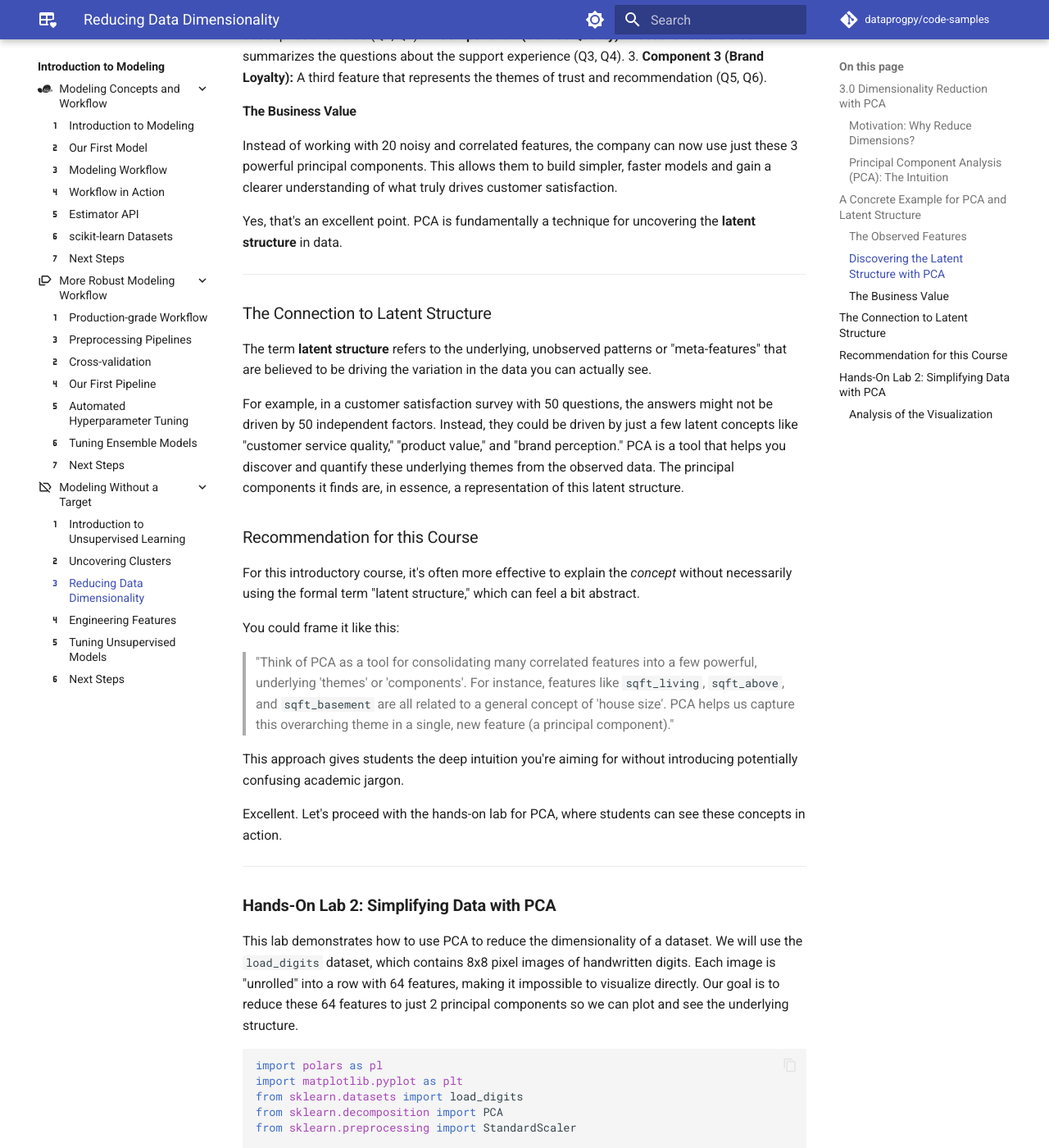
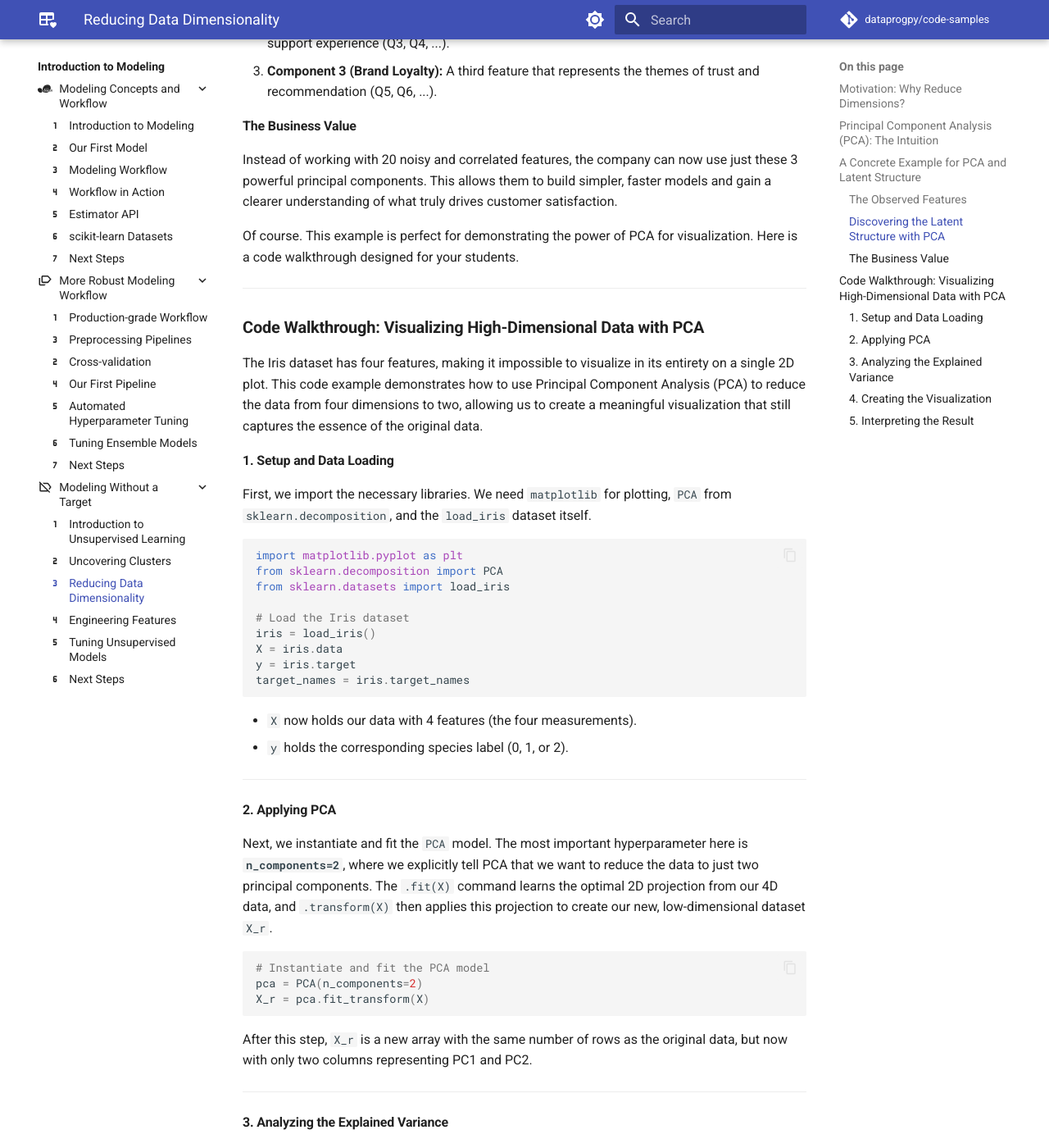
Before and after one commit to dataprogpy/dataprogpy.github.io, an MkDocs documentation site: the page built from docs/modeling/modeling-without-target/dimensionality-reduction.md, in a window 1280 px wide and 1400 px high, scrolled down 1795 px. Shown: the whole window at 82% size. Built offline with MkDocs 1.6.1 and Material for MkDocs 9.7.7, drawn with Linux system fonts in a browser that asks for light colours; comment, search, counter and statistics services are not loaded; some of the changed text lies outside the part shown.

Commit message:
Update dimensionality reduction section

````diff
--- a/docs/modeling/modeling-without-target/dimensionality-reduction.md
+++ b/docs/modeling/modeling-without-target/dimensionality-reduction.md
@@ -3,8 +3,6 @@
 ---
 
 # Dimensionality Reduction
-
-### **3.0 Dimensionality Reduction with PCA**
 
 The second major type of unsupervised learning we will cover is **dimensionality reduction**. As its name suggests, this is the process of reducing the number of features (or dimensions) in a dataset while trying to preserve as much of the important information as possible.
 
@@ -24,11 +22,6 @@
 
 By using only the first few principal components (e.g., PC1 and PC2), we can often represent a significant portion of the original dataset's information in a much lower-dimensional space, making it easier to visualize and model.
 
-You're right to question that—your example is a perfect illustration of **clustering**, not dimensionality reduction. The goal you described is to find better *groups of observations* (market segments), which is what clustering algorithms like K-Means do.
-
-A better example for dimensionality reduction focuses on consolidating *features* into underlying concepts.
-
-***
 
 ### A Concrete Example for PCA and Latent Structure
 
@@ -37,6 +30,7 @@
 #### The Observed Features
 
 The raw data consists of customer ratings (1-5) for questions like:
+
 * *Q1: How would you rate our product's price?*
 * *Q2: Do you feel our product offers good value?*
 * *Q3: Was our customer support agent helpful?*
@@ -52,84 +46,100 @@
 Instead of treating all 20 questions as independent, PCA can analyze the correlation patterns in the responses and discover the underlying, or **latent**, drivers of satisfaction.
 
 It might find that the responses are primarily driven by three "meta-features":
-1.  **Component 1 (Value Perception):** A new, single feature that captures the combined essence of the questions about price and value (Q1, Q2).
-2.  **Component 2 (Service Quality):** A second feature that summarizes the questions about the support experience (Q3, Q4).
-3.  **Component 3 (Brand Loyalty):** A third feature that represents the themes of trust and recommendation (Q5, Q6).
+
+1.  **Component 1 (Value Perception):** A new, single feature that captures the combined essence of the questions about price and value (Q1, Q2, ...).
+2.  **Component 2 (Service Quality):** A second feature that summarizes the questions about the support experience (Q3, Q4, ...).
+3.  **Component 3 (Brand Loyalty):** A third feature that represents the themes of trust and recommendation (Q5, Q6, ...).
 
 #### The Business Value
 
 Instead of working with 20 noisy and correlated features, the company can now use just these 3 powerful principal components. This allows them to build simpler, faster models and gain a clearer understanding of what truly drives customer satisfaction.
 
-Yes, that's an excellent point. PCA is fundamentally a technique for uncovering the **latent structure** in data.
-
----
-### The Connection to Latent Structure
-
-The term **latent structure** refers to the underlying, unobserved patterns or "meta-features" that are believed to be driving the variation in the data you can actually see.
-
-For example, in a customer satisfaction survey with 50 questions, the answers might not be driven by 50 independent factors. Instead, they could be driven by just a few latent concepts like "customer service quality," "product value," and "brand perception." PCA is a tool that helps you discover and quantify these underlying themes from the observed data. The principal components it finds are, in essence, a representation of this latent structure.
-
-### Recommendation for this Course
-
-For this introductory course, it's often more effective to explain the *concept* without necessarily using the formal term "latent structure," which can feel a bit abstract.
-
-You could frame it like this:
-
-> "Think of PCA as a tool for consolidating many correlated features into a few powerful, underlying 'themes' or 'components'. For instance, features like `sqft_living`, `sqft_above`, and `sqft_basement` are all related to a general concept of 'house size'. PCA helps us capture this overarching theme in a single, new feature (a principal component)."
-
-This approach gives students the deep intuition you're aiming for without introducing potentially confusing academic jargon.
-
-Excellent. Let's proceed with the hands-on lab for PCA, where students can see these concepts in action.
+Of course. This example is perfect for demonstrating the power of PCA for visualization. Here is a code walkthrough designed for your students.
 
 -----
 
-### **Hands-On Lab 2: Simplifying Data with PCA**
+### **Code Walkthrough: Visualizing High-Dimensional Data with PCA**
 
-This lab demonstrates how to use PCA to reduce the dimensionality of a dataset. We will use the `load_digits` dataset, which contains 8x8 pixel images of handwritten digits. Each image is "unrolled" into a row with 64 features, making it impossible to visualize directly. Our goal is to reduce these 64 features to just 2 principal components so we can plot and see the underlying structure.
+The Iris dataset has four features, making it impossible to visualize in its entirety on a single 2D plot. This code example demonstrates how to use Principal Component Analysis (PCA) to reduce the data from four dimensions to two, allowing us to create a meaningful visualization that still captures the essence of the original data.
+
+#### **1. Setup and Data Loading**
+
+First, we import the necessary libraries. We need `matplotlib` for plotting, `PCA` from `sklearn.decomposition`, and the `load_iris` dataset itself.
 
 ```python
-import polars as pl
 import matplotlib.pyplot as plt
-from sklearn.datasets import load_digits
 from sklearn.decomposition import PCA
-from sklearn.preprocessing import StandardScaler
+from sklearn.datasets import load_iris
 
-# 1. Load the digits dataset
-digits = load_digits()
-X = digits.data
-y = digits.target
+# Load the Iris dataset
+iris = load_iris()
+X = iris.data
+y = iris.target
+target_names = iris.target_names
+```
 
-print(f"Original data shape: {X.shape}")
+  * `X` now holds our data with 4 features (the four measurements).
+  * `y` holds the corresponding species label (0, 1, or 2).
 
-# 2. Scale the data before applying PCA
-# PCA is affected by scale, so it's standard practice to scale your data first.
-scaler = StandardScaler()
-X_scaled = scaler.fit_transform(X)
+-----
 
-# 3. Instantiate and fit PCA
-# We want to reduce the data to 2 dimensions for visualization.
+#### **2. Applying PCA**
+
+Next, we instantiate and fit the `PCA` model. The most important hyperparameter here is **`n_components=2`**, where we explicitly tell PCA that we want to reduce the data to just two principal components. The `.fit(X)` command learns the optimal 2D projection from our 4D data, and `.transform(X)` then applies this projection to create our new, low-dimensional dataset `X_r`.
+
+```python
+# Instantiate and fit the PCA model
 pca = PCA(n_components=2)
-X_pca = pca.fit_transform(X_scaled)
+X_r = pca.fit_transform(X)
+```
 
-print(f"Data shape after PCA: {X_pca.shape}")
+After this step, `X_r` is a new array with the same number of rows as the original data, but now with only two columns representing PC1 and PC2.
 
-# 4. Analyze the results
-# We can check how much variance our new components captured.
-explained_variance = pca.explained_variance_ratio_
-print(f"Explained variance by PC1: {explained_variance[0]:.2%}")
-print(f"Explained variance by PC2: {explained_variance[1]:.2%}")
-print(f"Total variance captured by 2 components: {explained_variance.sum():.2%}")
+-----
 
-# 5. Visualize the 2D representation
-plt.figure(figsize=(10, 8))
-plt.scatter(X_pca[:, 0], X_pca[:, 1], c=y, cmap='viridis', edgecolor='none', alpha=0.7, s=40)
-plt.title('PCA of Handwritten Digits Dataset')
-plt.xlabel('First Principal Component (PC1)')
-plt.ylabel('Second Principal Component (PC2)')
-plt.colorbar(label='Digit Label')
+#### **3. Analyzing the Explained Variance**
+
+This is a crucial step to understand how much information our new components have retained. The `explained_variance_ratio_` attribute tells us the percentage of the original data's variance that is captured by each principal component.
+
+```python
+# Print the explained variance ratio
+print(
+    "explained variance ratio (first two components): %s"
+    % str(pca.explained_variance_ratio_)
+)
+```
+
+The output will show that the first principal component (PC1) alone captures the vast majority of the variance (typically \>90%), and together, the first two components capture a very high percentage of the original information. This gives us confidence that our 2D plot will be a meaningful representation of the data.
+
+-----
+
+#### **4. Creating the Visualization**
+
+Finally, we create a scatter plot of our new 2D data (`X_r`). We loop through each class (`setosa`, `versicolor`, `virginica`), plotting the points for each with a different color and label.
+
+```python
+# Set up the plot
+plt.figure()
+colors = ["navy", "turquoise", "darkorange"]
+lw = 2
+
+# Plot each class separately
+for color, i, target_name in zip(colors, [0, 1, 2], target_names):
+    plt.scatter(
+        X_r[y == i, 0], X_r[y == i, 1], color=color, alpha=0.8, lw=lw, label=target_name
+    )
+
+# Add title and legend
+plt.legend(loc="best", shadow=False, scatterpoints=1)
+plt.title("PCA of IRIS dataset")
 plt.show()
 ```
+<figure markdown="span">
+    ![Iris: Principle Components Analysis](../../assets/images/iris_pca.png){ width="600" }
+  <figcaption>Applying Principle Components Analysis to Iris Dataset</figcaption>
+</figure>
 
-#### **Analysis of the Visualization**
+#### **5. Interpreting the Result**
 
-In the resulting scatter plot, each point represents one of the original 64-dimensional images, now projected onto our two new principal components. Notice how, even in this radically simplified 2D view, clusters of digits have formed. You can see distinct groups for '0', '6', '4', and others. This demonstrates the power of PCA: it has successfully captured the most important structural information from the original 64 features and represented it in just two, allowing us to visualize the inherent separation between the different digit classes.
+The final plot shows a 2D "shadow" of the original 4D data. You can clearly see that the three species form distinct clusters. The `setosa` class is perfectly separated, while the `versicolor` and `virginica` classes are mostly separated, with some minor overlap. This visualization confirms that even after reducing the dimensionality by half, the fundamental structure required to distinguish between the species is preserved. This is the power of PCA in action.
````
Also changed, not shown: docs/assets/images/iris_pca.png (added).
